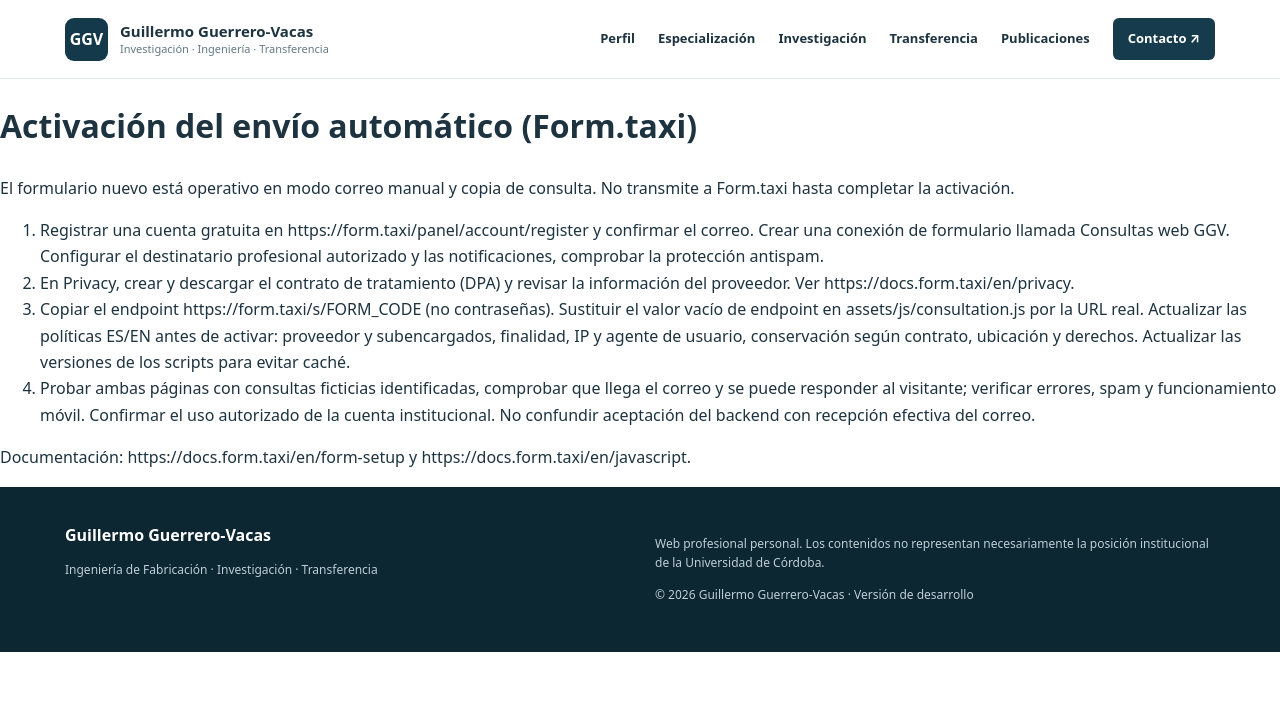
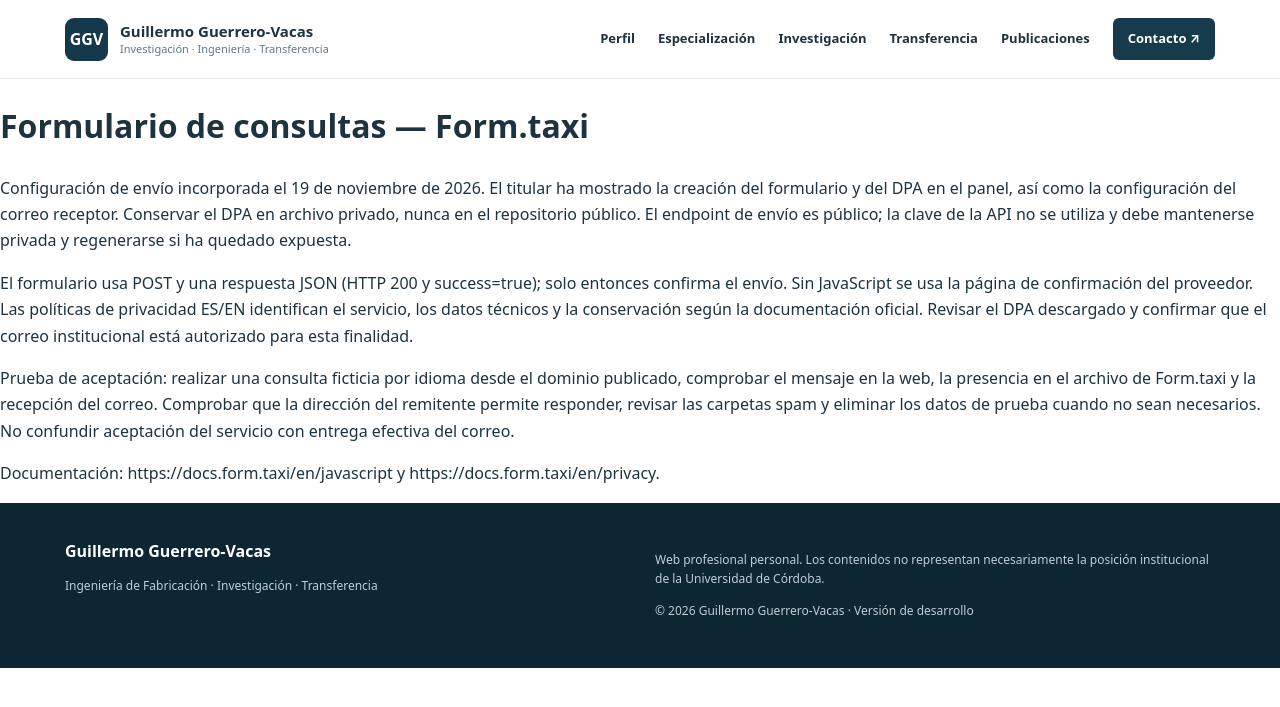
Before and after one commit to Guillermo2308/Guillermo2308.github.io, a Jekyll site: the page built from docs/ACTIVAR-FORMULARIO.md, in a window 1280 px wide. Shown: the top 707 px of the page. Built offline with Jekyll 4.4.1, drawn with Linux system fonts in a browser that asks for light colours; our own code applies the rules of GitHub Pages for plain Markdown files.

Commit message:
Activate bilingual Form.taxi enquiries and update privacy notices

```diff
--- a/docs/ACTIVAR-FORMULARIO.md
+++ b/docs/ACTIVAR-FORMULARIO.md
@@ -1,10 +1,9 @@
-# Activación del envío automático (Form.taxi)
+# Formulario de consultas — Form.taxi
 
-El formulario nuevo está operativo en modo correo manual y copia de consulta. No transmite a Form.taxi hasta completar la activación.
+Configuración de envío incorporada el 19 de noviembre de 2026. El titular ha mostrado la creación del formulario y del DPA en el panel, así como la configuración del correo receptor. Conservar el DPA en archivo privado, nunca en el repositorio público. El endpoint de envío es público; la clave de la API no se utiliza y debe mantenerse privada y regenerarse si ha quedado expuesta.
 
-1. Registrar una cuenta gratuita en https://form.taxi/panel/account/register y confirmar el correo. Crear una conexión de formulario llamada Consultas web GGV. Configurar el destinatario profesional autorizado y las notificaciones, comprobar la protección antispam.
-2. En Privacy, crear y descargar el contrato de tratamiento (DPA) y revisar la información del proveedor. Ver https://docs.form.taxi/en/privacy.
-3. Copiar el endpoint https://form.taxi/s/FORM_CODE (no contraseñas). Sustituir el valor vacío de endpoint en assets/js/consultation.js por la URL real. Actualizar las políticas ES/EN antes de activar: proveedor y subencargados, finalidad, IP y agente de usuario, conservación según contrato, ubicación y derechos. Actualizar las versiones de los scripts para evitar caché.
-4. Probar ambas páginas con consultas ficticias identificadas, comprobar que llega el correo y se puede responder al visitante; verificar errores, spam y funcionamiento móvil. Confirmar el uso autorizado de la cuenta institucional. No confundir aceptación del backend con recepción efectiva del correo.
+El formulario usa POST y una respuesta JSON (HTTP 200 y success=true); solo entonces confirma el envío. Sin JavaScript se usa la página de confirmación del proveedor. Las políticas de privacidad ES/EN identifican el servicio, los datos técnicos y la conservación según la documentación oficial. Revisar el DPA descargado y confirmar que el correo institucional está autorizado para esta finalidad.
 
-Documentación: https://docs.form.taxi/en/form-setup y https://docs.form.taxi/en/javascript.
+Prueba de aceptación: realizar una consulta ficticia por idioma desde el dominio publicado, comprobar el mensaje en la web, la presencia en el archivo de Form.taxi y la recepción del correo. Comprobar que la dirección del remitente permite responder, revisar las carpetas spam y eliminar los datos de prueba cuando no sean necesarios. No confundir aceptación del servicio con entrega efectiva del correo.
+
+Documentación: https://docs.form.taxi/en/javascript y https://docs.form.taxi/en/privacy.
```
Also changed, not shown: asesoramiento.html (+1 -1 lines), en/asesoramiento.html (+1 -1 lines), en/privacidad.html (+1 -1 lines), privacidad.html (+1 -1 lines), assets/js/consultation.js.
